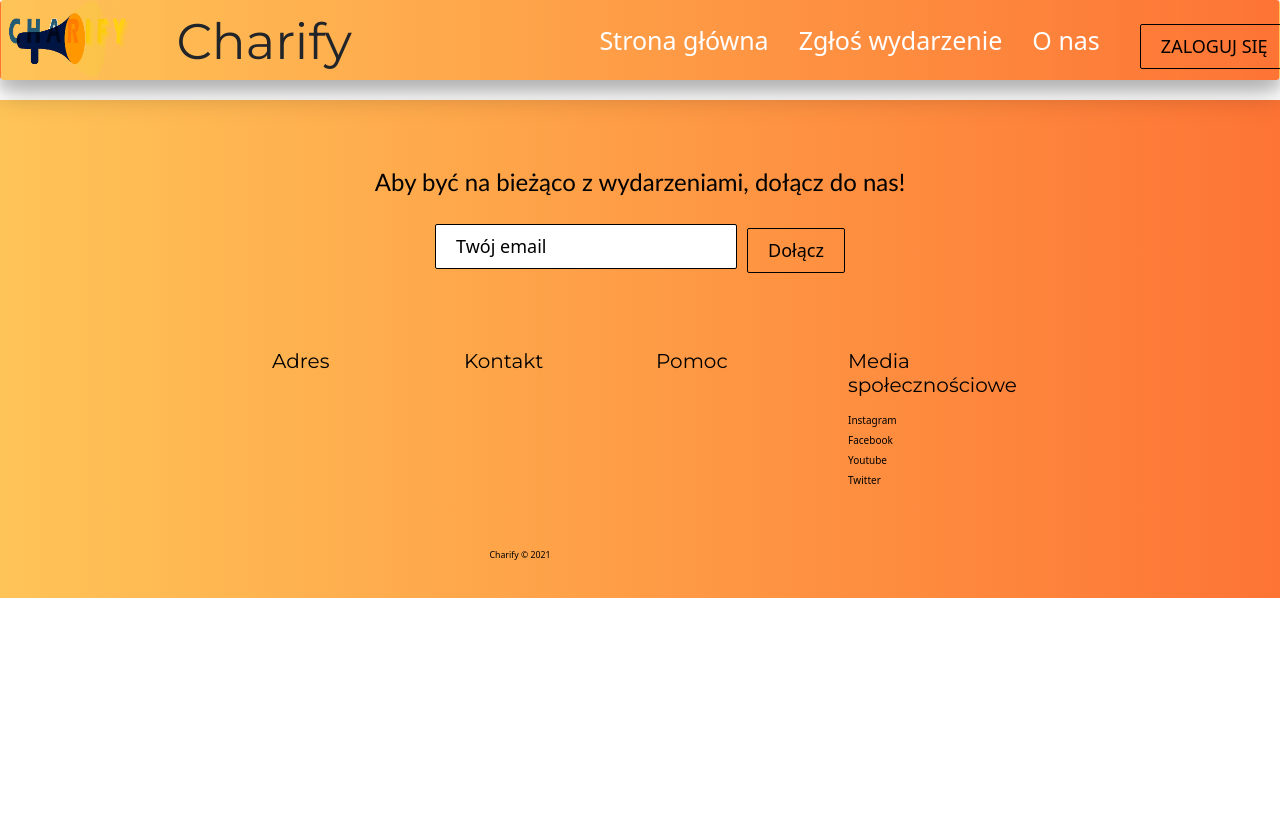
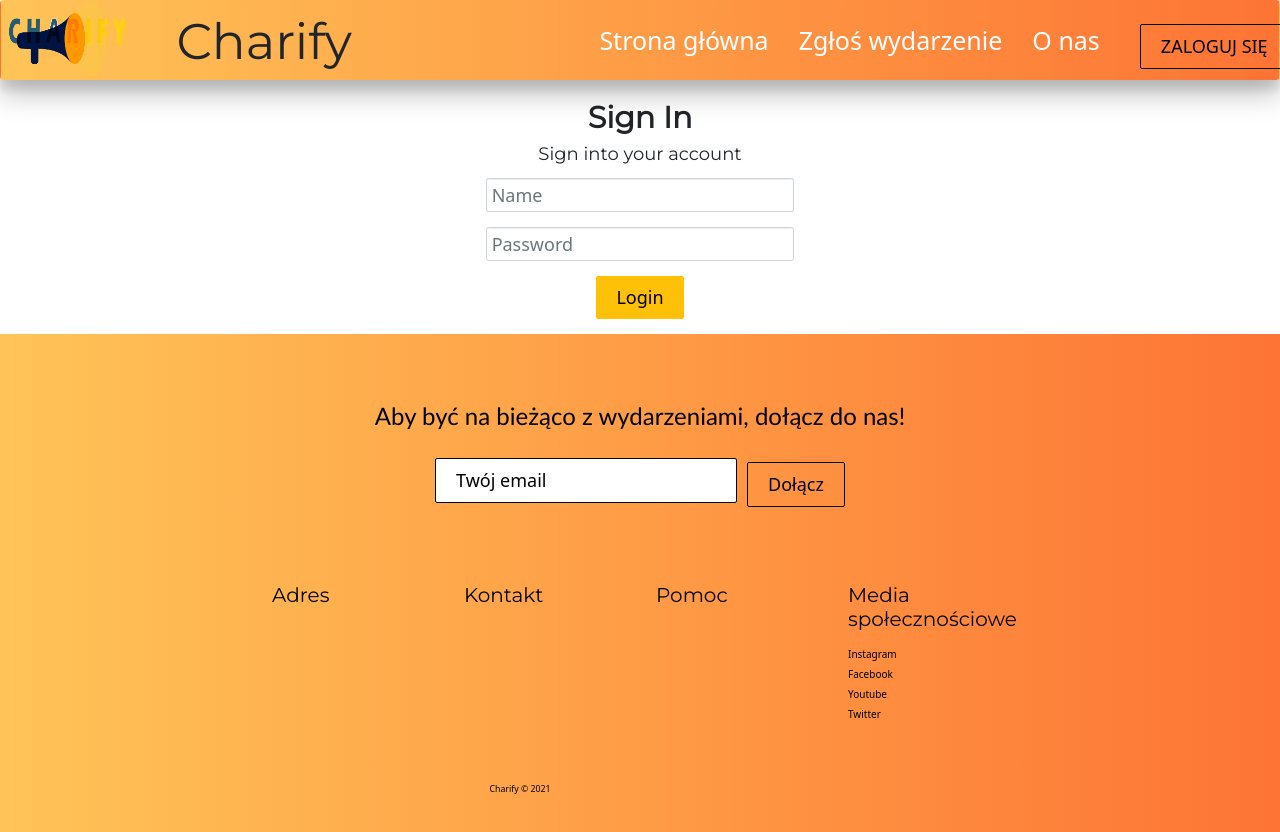
Before and after one commit to CichonJakub/Charify, a React (Create React App) app in the folder charify-react/: page /login in a window 1280 px wide. Before the commit the page ends 800 px from the top, so only its background shows below. Built offline with nearby package versions, Linux system fonts and the light colour scheme; a web font is replaced by a local one.

Commit message:
login page modified and integrated

```diff
--- a/charify-react/package.json
+++ b/charify-react/package.json
@@ -22,8 +22,11 @@
     "react-bootstrap": "^2.0.3",
     "react-dom": "^17.0.2",
     "react-multi-carousel": "^2.6.5",
+    "react-redux": "^7.2.6",
     "react-router": "^5.2.0",
     "react-scripts": "^4.0.3",
+    "redux-devtools-extension": "^2.13.9",
+    "redux-thunk": "^2.4.1",
     "simple-react-form": "^2.6.1",
     "web-vitals": "^1.1.2"
   },
--- a/charify-react/src/App.js
+++ b/charify-react/src/App.js
@@ -10,12 +10,16 @@ import Homepage from "./pages/Homepage";
 import SingleEvent from "./pages/SingleEvent";
 import Footer from './pages/Footer';
 import Navbar from './pages/Navbar';
+import Login from './auth/Login';
 import AllEvents from './pages/AllEvents';
-import CustomForm from './pages/Form'
+import CustomForm from './pages/Form';
+import {Provider} from 'react-redux';
+import Store from './auth/Store';
 class App extends React.Component {
 
     render() {
         return (
+            <Provider store={Store}>
                 <BrowserRouter>
                     <Navbar/>
                     <Routes>
@@ -24,10 +28,11 @@ class App extends React.Component {
                         <Route path="/events/:id" element={<SingleEvent />} />
                         <Route exact path="/form" element={<CustomForm requestType="post"
                         articleID={null} />} />
-
+                        <Route exact path="/login" element={<Login/>}/>
                     </Routes>
                     <Footer/>
                 </BrowserRouter>
+            </Provider>
         )
     }
 }
--- /dev/null
+++ b/charify-react/src/auth/Login.css
@@ -0,0 +1,9 @@
+.form-group{
+    max-height: 100%;
+    max-width: 100%;
+}
+
+.form-control{
+    max-height: 100%;
+    max-width: 100%;
+}
--- a/charify-react/src/auth/Login.js
+++ b/charify-react/src/auth/Login.js
@@ -1,8 +1,9 @@
 import React, { useState } from 'react';
 import { Link, Redirect } from 'react-router-dom';
 import { connect } from 'react-redux'; //
-import { login } from '.../actions/auth';
+import { login } from '../actions/auth';
 import axios from 'axios';
+import './Login.css';
 
 
 const Login = ({ login }) => {
@@ -11,11 +12,11 @@ const Login = ({ login }) => {
         password: ''
     });
 
-    const { email, password } = fromData;
+    const { name, password } = formData;
 
-    const onChange = e => setFromData({ ...formData, [e.target.name]: e.target.value}) // changing only name in input field, rest data unchanged
+    const onChange = e => setFormData({ ...formData, [e.target.name]: e.target.value}) // changing only name in input field, rest data unchanged
 
-    const onsSubmit = e => {
+    const onSubmit = e => {
         e.preventDefault();
 
         login(name, password);
@@ -25,13 +26,15 @@ const Login = ({ login }) => {
     // redirecting to the home page
 
     return(
-        <div className='container mt-5'>
-            <h1> Sign In</h1>
-            <p>Sign into your account</p>
+        <div className='row justify-content-center'>
+            <div className='col-md-3'>
+                <h1 style={{fontSize:30,fontWeight:"bold"}}>Sign In</h1>
+                <p style={{fontSize:18, textAlign:"center"}}>Sign into your account</p>
                 <form onSubmit={e => onSubmit(e)}>
                     <div className='form-group'>
                         <input
-                        className='form_control'
+                            style={{fontSize:18,padding:5}}
+                            className='form-control'
                             type='name'
                             placeholder='Name'
                             name='name'
@@ -42,7 +45,8 @@ const Login = ({ login }) => {
                     </div>
                     <div className='form-group'>
                         <input
-                        className='form_control'
+                            style={{fontSize:18,padding:5}}
+                            className='form-control'
                             type='password'
                             placeholder='Password'
                             name='password'
@@ -52,8 +56,13 @@ const Login = ({ login }) => {
                             required
                         />
                     </div>
-                <button className='btn btn--primary' type='submit'>Login</button>
+                    <div className='row justify-content-center' style={{paddingBottom:15}}>
+                        <div className='col-12 text-center'>
+                        <button className='btn btn-warning btn--medium' type='submit'>Login</button>
+                        </div>
+                    </div>
                 </form>
+            </div>
             {/*<p className='mt-3'>*/}
             {/*    Dont have an account? <Link*/}
             {/*</p>*/}
--- a/charify-react/src/auth/Store.js
+++ b/charify-react/src/auth/Store.js
@@ -1,7 +1,7 @@
 import { createStore, applyMiddleware, compose } from 'redux';
 import { composeWithDevTools } from 'redux-devtools-extension';
 import thunk from 'redux-thunk';
-import rootReducer from './reducers';  // dir with auth.js and index.js
+import rootReducer from '../reducers';  // dir with auth.js and index.js
 
 const initialState = {};
 
--- a/charify-react/src/pages/Navbar.js
+++ b/charify-react/src/pages/Navbar.js
@@ -57,7 +57,7 @@ function Navbar() {
 
               <li>
                 <Link
-                  to='/sign-up'
+                  to='/login'
                   className='nav-links-mobile'
                   onClick={closeMobileMenu}
                 >
--- a/charify-react/src/reducers/auth.js
+++ b/charify-react/src/reducers/auth.js
@@ -3,7 +3,7 @@ import {
     LOGIN_FAIL,
     USER_LOADED_SUCCESS,
     USER_LOADED_FAIL
-} from './actions/types';
+} from '../actions/types';
 
 
 const initialState = {
@@ -17,11 +17,6 @@ export default function(state = initialState, action) {
     const { type, payload } = action;
 
     switch(type) {
-        case AUTHENTICATED_SUCCESS:
-            return {
-                ...state,
-                isAuthenticated: true
-            }
         case USER_LOADED_SUCCESS:
             return {
                 ...state,
```
Also changed, not shown: 1 other file (tests, documents, lock files or other folders). Lines whose indentation alone changed are shown as unchanged.
